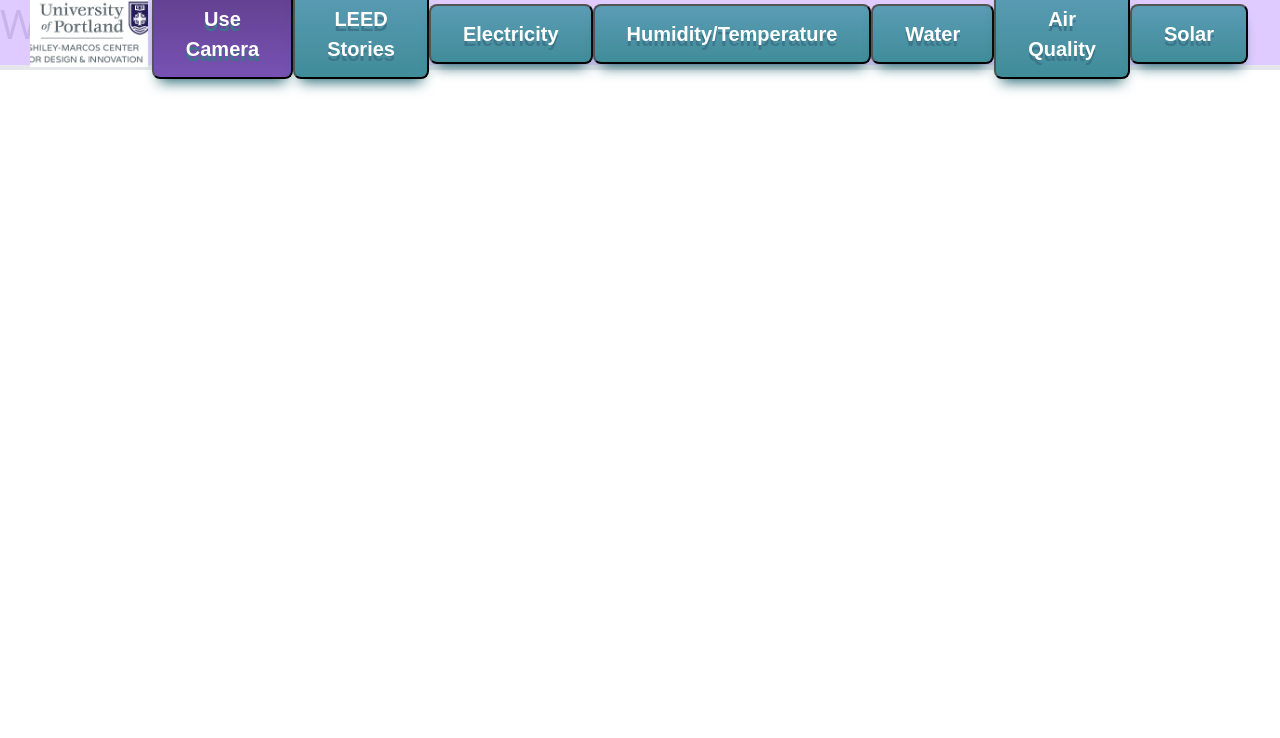
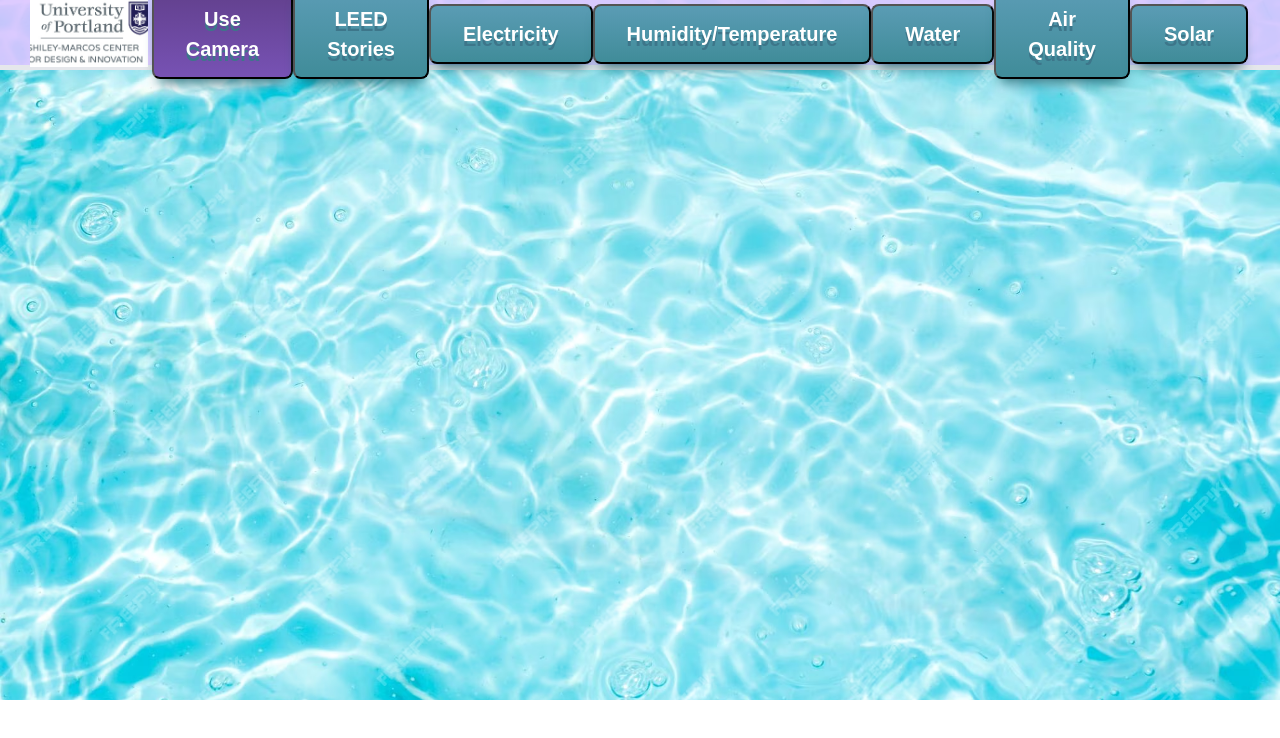
Before and after one commit to leeh24/ar_leed_stories_client, a React (Create React App) app: page /water-details in a window 1280 px wide. Shown: the top 738 px of the page. Built offline with nearby package versions, Linux system fonts and the light colour scheme.

Commit message:
update electric and water page

```diff
--- a/package.json
+++ b/package.json
@@ -8,8 +8,10 @@
     "@testing-library/user-event": "^13.5.0",
     "axios": "^1.5.1",
     "bootstrap": "^5.3.2",
+    "chart.js": "^4.4.0",
     "react": "^18.2.0",
     "react-bootstrap": "^2.9.1",
+    "react-circular-progressbar": "^2.1.0",
     "react-dom": "^18.2.0",
     "react-router-dom": "^6.17.0",
     "react-scripts": "5.0.1",
--- a/src/views/ElectricDetails.js
+++ b/src/views/ElectricDetails.js
@@ -1,4 +1,4 @@
-import React, {useEffect,useState} from "react";
+import React from "react";
 import Header from "../components/Header";
 import lightBackground from "../images/lightBackground.jpg"
 
@@ -18,7 +18,7 @@
                         70 Kilowatts
                     </div>
 
-                <br></br>
+
                 <div className="electricInfo">
                         Information on how the building uses the electricity, and its systems.
                 </div>
--- a/src/views/WaterDetails.js
+++ b/src/views/WaterDetails.js
@@ -1,14 +1,17 @@
 import React, {useEffect,useState} from "react";
 import Header from "../components/Header";
+import waterBackground from "../images/waterBackground.jpg";
 
 export default function WaterDetails() {
     return (
         <>
             <Header />
+            <body style={{ backgroundImage:`url(${waterBackground})`, backgroundRepeat:"no-repeat",backgroundSize:"cover", height:"700px"}}>
+                <div>
+                    <h1 style={{textAlign:"center"}}>Water Usage</h1>
+                </div>
+            </body>
 
-            <div>
-                <h1>Water Usage</h1>
-            </div>
         </>
     );
 }
```
Also changed, not shown: src/images/waterBackground.jpg (added), 1 other file (tests, documents, lock files or other folders).
